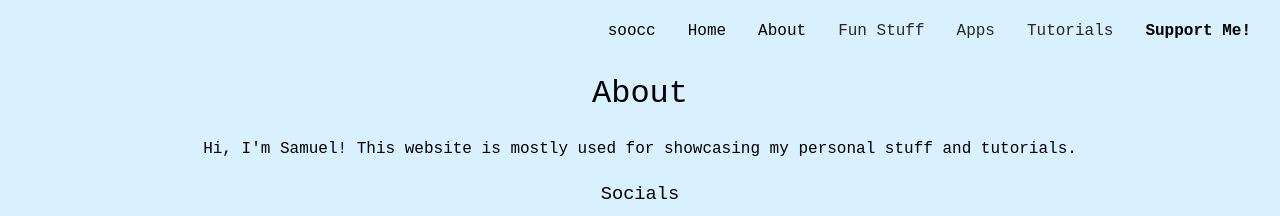
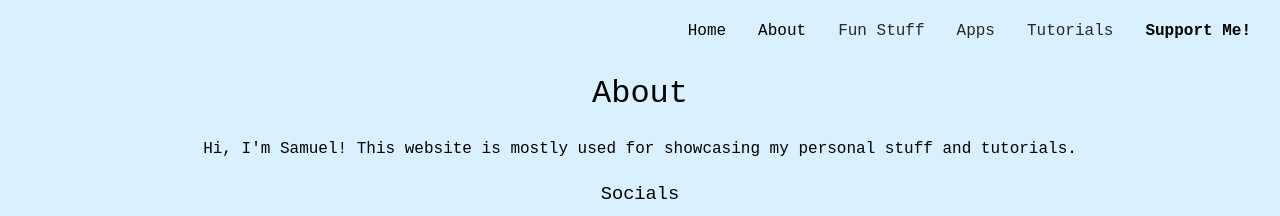
Before and after one commit to soocc/sooccsocks2, a Jekyll site: the page built from about.html, in a window 1280 px wide. Shown: the top 216 px of the page. Built offline with Jekyll 4.4.1, drawn with Linux system fonts in a browser that asks for light colours.

Commit message:
Update default.html

```diff
--- a/_layouts/default.html
+++ b/_layouts/default.html
@@ -39,8 +39,6 @@
       </div>
       <a href="https://soocc.github.io/about">About</a>
       <a href="https://soocc.github.io">Home</a>
-
-      <a class="navtitle" href="https://soocc.github.io">soocc</a>
     </div>
 
     <main id="content" class="main-content" role="main">
```
